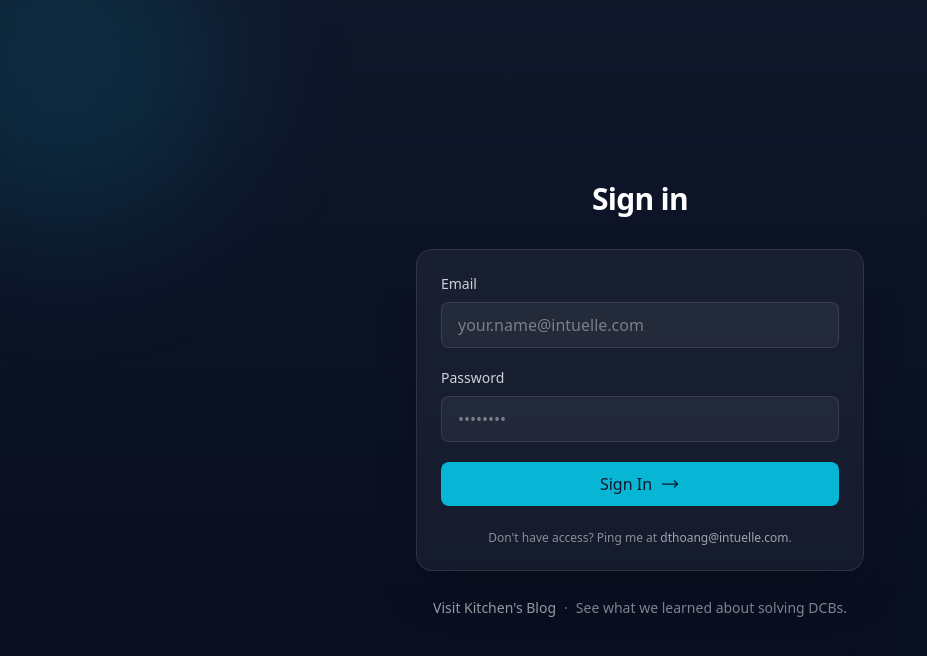
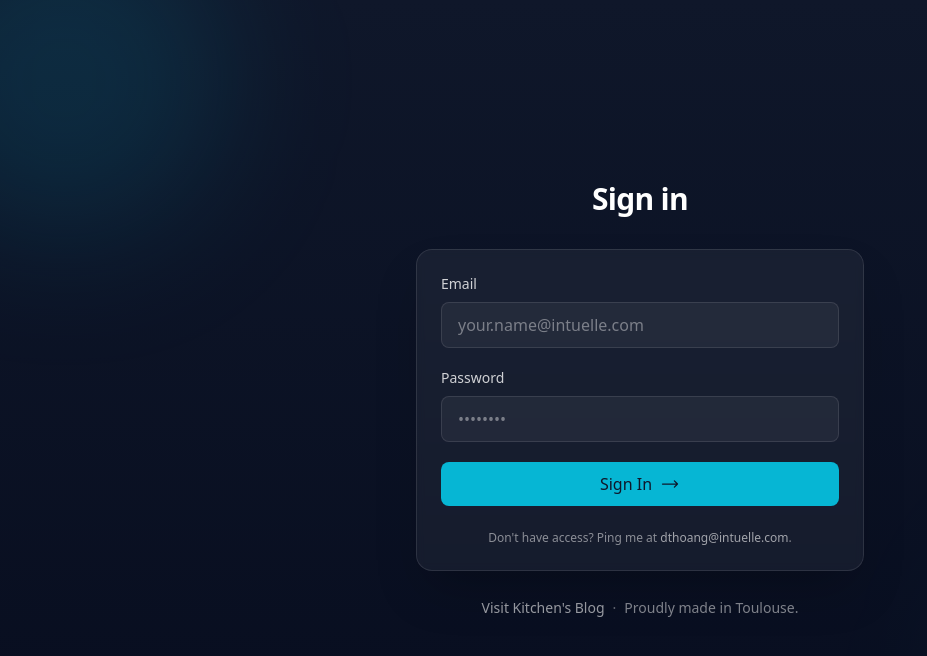
Before and after one commit to thinhhoang95/project-cortex, a Next.js app: page /login in a window 1280 px wide. Shown: the top 656 px of the page, without its empty margins (0-927 px from the left). Built offline with nearby package versions, Linux system fonts and the light colour scheme.

Commit message:
Update footer text in LoginPage to reflect new branding message.

```diff
--- a/src/app/login/page.tsx
+++ b/src/app/login/page.tsx
@@ -83,7 +83,7 @@ export default function LoginPage() {
             Visit Kitchen's Blog
           </Link>
           <span className="text-sm text-white/40 mx-2">·</span>
-          <span className="text-sm text-white/50">See what we learned about solving DCBs.</span>
+          <span className="text-sm text-white/50">Proudly made in Toulouse.</span>
         </div>
       </section>
     </main>
```
